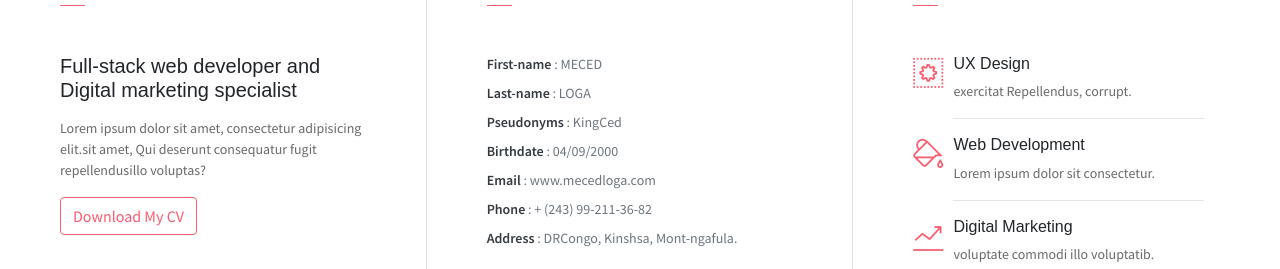
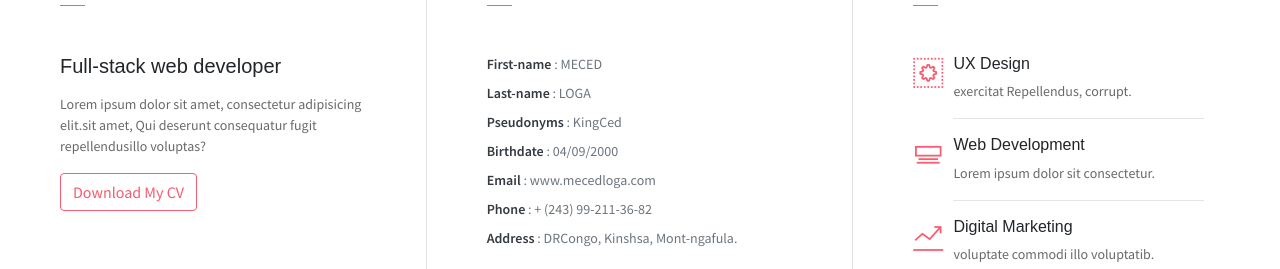
Before and after one commit to Kingcedloga/MyPortofolio, a website: page public_html/index.html in a window 1280 px wide. Shown: the part 814-1083 px from the top of the page. Drawn offline with Linux system fonts and the light colour scheme; some packages are replaced by stand-ins of ours; some icons are missing.

Commit message:
first refactor

```diff
--- a/public_html/index.html
+++ b/public_html/index.html
@@ -74,7 +74,7 @@
             <div class="col-lg-4 about-card">
                 <h3 class="font-weight-light">Who am I ?</h3>
                 <span class="line mb-5"></span>
-                <h5 class="mb-3">Full-stack web developer and Digital marketing specialist</h5>
+                <h5 class="mb-3">Full-stack web developer</h5>
                 <p class="mt-20">Lorem ipsum dolor sit amet, consectetur adipisicing elit.sit amet, Qui deserunt consequatur fugit repellendusillo voluptas?</p>
                 <button class="btn btn-outline-danger"><i class="icon-down-circled2 "></i>Download My CV</button>
             </div>
@@ -111,7 +111,7 @@
                     </div>
                 </div>
                 <div class="row">
-                    <div class="col-1 text-danger pt-1"><i class="ti-paint-bucket icon-lg"></i></div>
+                    <div class="col-1 text-danger pt-1"><i class="ti-layout-media-center icon-lg"></i></div>
                     <div class="col-10 ml-auto mr-3">
                         <h6>Web Development</h6>
                         <p class="subtitle">Lorem ipsum dolor sit consectetur.</p>
```
